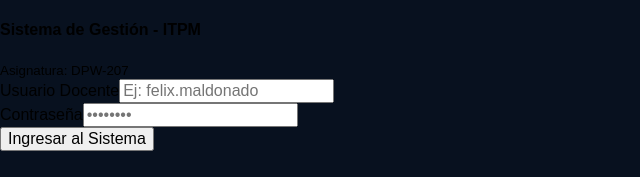
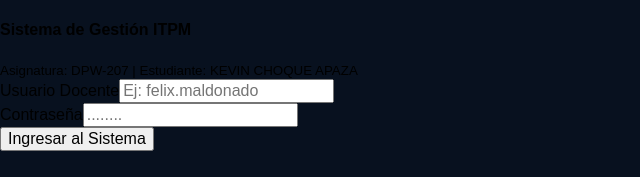
Before and after one commit to kevinf-ai/app-vue, a Vue app: page / in a window 1280 px wide. Shown: the top 177 px of the page, without its empty margins (0-640 px from the left). Built offline with nearby package versions, Linux system fonts and the light colour scheme.

Commit message:
sextocambio

```diff
--- a/src/App.vue
+++ b/src/App.vue
@@ -28,7 +28,7 @@
     isAuthenticated.value = true;
     errorMessage.value = '';
   } else {
-    errorMessage.value = '❌ Credenciales incorrectas. Intente de nuevo, colega.';
+    errorMessage.value = 'Credenciales incorrectas. Intente de nuevo, colega.';
   }
 };
 
@@ -42,10 +42,11 @@
 <template>
   <div class="container mt-5" style="font-family: sans-serif; max-width: 600px;">
 
+    <!-- V-IF: FORMULARIO DE LOGUEO (Si NO está autenticado) -->
     <div v-if="!isAuthenticated" class="card shadow border-0">
       <div class="card-header bg-dark text-white text-center py-3">
-        <h4 class="mb-0"> Sistema de Gestión - ITPM</h4>
-        <small class="text-muted">Asignatura: DPW-207</small>
+        <h4 class="mb-0">Sistema de Gestión ITPM</h4>
+        <small class="text-muted">Asignatura: DPW-207 | Estudiante: KEVIN CHOQUE APAZA</small>
       </div>
       <div class="card-body p-4">
         <form @submit.prevent="handleLogin">
@@ -65,13 +66,12 @@
               v-model="password"
               type="password"
               class="form-control"
-              placeholder="••••••••"
+              placeholder="........"
               required
             />
           </div>
 
-          <div v-if="errorMessage" class="alert alert-danger py-2 text-center small mb
-3">
+          <div v-if="errorMessage" class="alert alert-danger py-2 text-center small mb-3">
             {{ errorMessage }}
           </div>
 
@@ -82,16 +82,16 @@
       </div>
     </div>
 
+    <!-- V-ELSE: PANEL DE ALMACÉN (Si YA está autenticado) -->
     <div v-else class="card shadow border-0">
-      <div class="card-header bg-success text-white d-flex justify-content-between
-align-items-center py-3">
-        <h5 class="mb-0"> Panel de Almacén - Activo</h5>
+      <div class="card-header bg-success text-white d-flex justify-content-between align-items-center py-3">
+        <h5 class="mb-0">Panel de Almacén Activo</h5>
         <button @click="handleLogout" class="btn btn-sm btn-light fw-bold shadow-sm">
           Salir
         </button>
       </div>
       <div class="card-body p-4 text-center">
-        <h4 class="text-success fw-bold">¡Bienvenido, Lic. Félix Maldonado!</h4>
+        <h4 class="text-success fw-bold">¡Bienvenido al Almacén!</h4>
         <p class="text-muted small">Control de Inventarios en Tiempo Real</p>
         <hr />
 
@@ -99,8 +99,7 @@
           <li
             v-for="p in listaProductos"
             :key="p.id"
-            class="list-group-item d-flex justify-content-between align-items-center py
-3"
+            class="list-group-item d-flex justify-content-between align-items-center py-3"
           >
             <div>
               <span class="fw-bold">{{ p.nombre }}</span>
```
Lines whose indentation alone changed are shown as unchanged.
